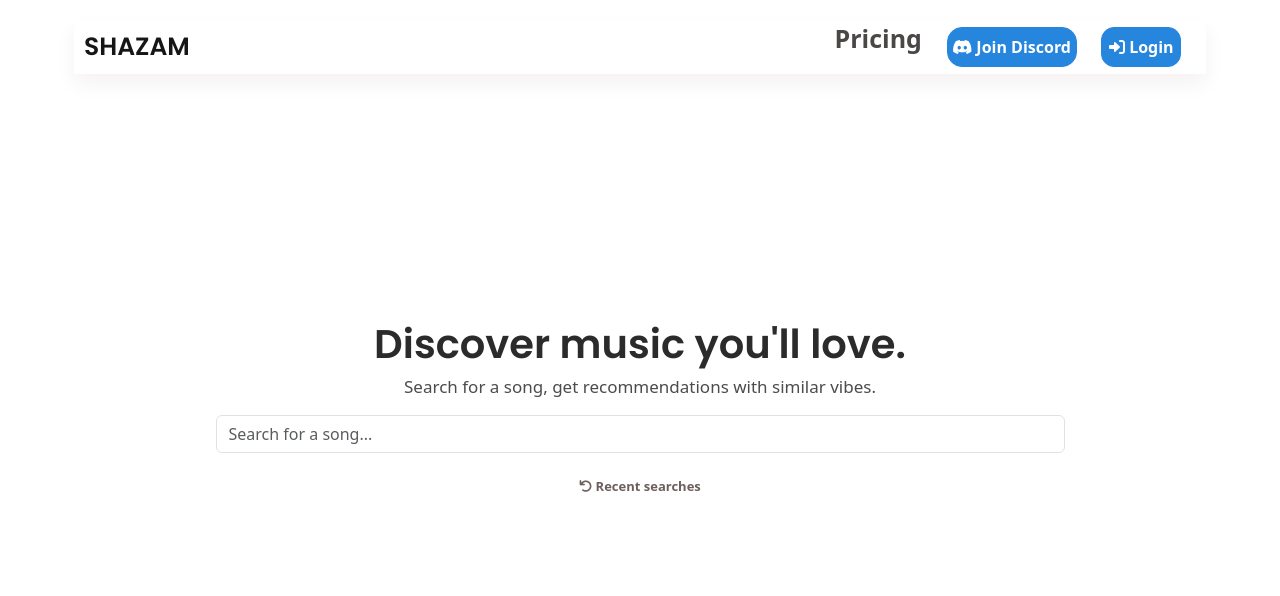
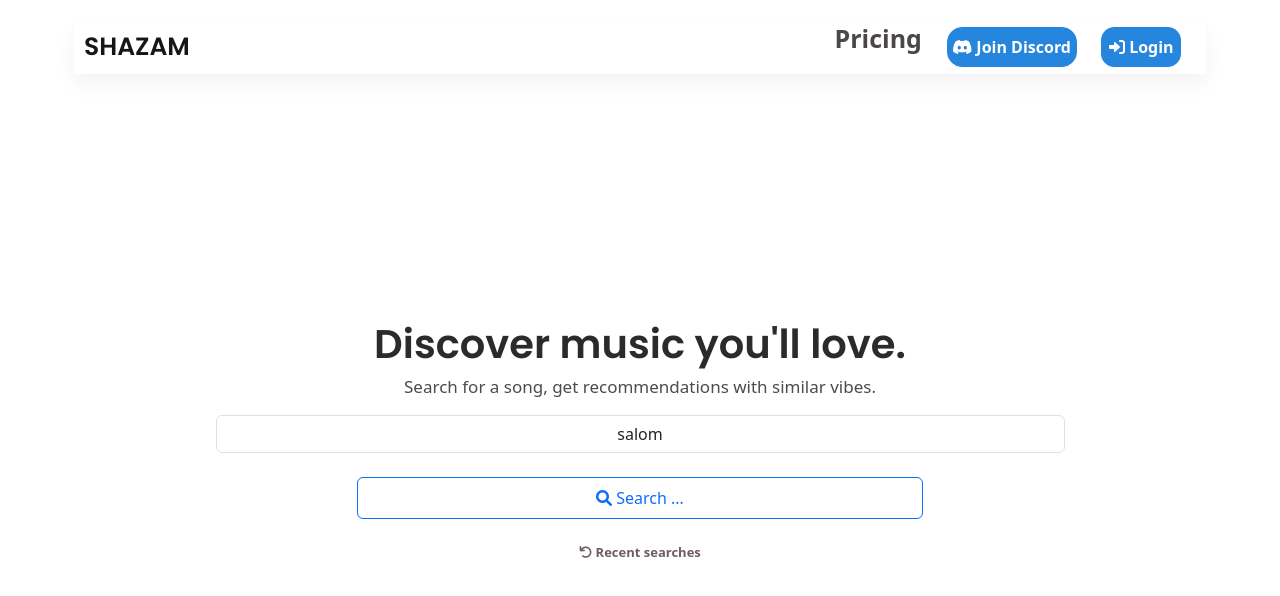
Before and after one commit to feylon/SHAZAM, a Vue app: page / in a window 1280 px wide. Shown: the top 596 px of the page. Built offline with nearby package versions, Linux system fonts and the light colour scheme.

Commit message:
Router qismi tayyor

```diff
--- a/src/Home.vue
+++ b/src/Home.vue
@@ -25,7 +25,8 @@
 
 <div class="searchsection">
 
-  <input type="text" placeholder="Search for a song..."  class="search_song form-control mt-3 w-75 m-auto mt-3">
+  <input type="text" v-model="search" placeholder="Search for a song..."  class="search_song text-center form-control mt-3 w-75 m-auto mt-3">
+  <button @click="store.songs=search;route.push('/songs')" v-if="search" class="btn btn-outline-primary w-50 p-2 mt-4 m-auto d-block"><i class="fas fa-magnifying-glass"></i> Search ...  </button>
 </div>
 
 <div class="recent_section">
@@ -36,7 +37,17 @@
     </div>
   </div>
 </template>
-<script></script>
+<script setup>
+import {ref} from 'vue';
+import {useRouter} from "vue-router";
+import {useStore} from "../Store";
+let route = useRouter();
+let store = useStore();
+
+let search = ref('salom')
+
+
+</script>
 <style lang="scss">
 @import "home.scss";
 
--- a/src/main.js
+++ b/src/main.js
@@ -2,12 +2,10 @@ import { createApp } from 'vue'
 import './style.css'
 import App from './App.vue'
 import { createPinia } from 'pinia';
-//
-
 import router from "../routers";
 const pinia = createPinia();
 const app = createApp(App);
 app.use(pinia);
 app.use(router);
-//
+
 app.mount('#app');
--- a/src/songs.vue
+++ b/src/songs.vue
@@ -1,5 +1,5 @@
 <template>
-    <div class="container1">
+    <div  class="container1">
 
         <div class="box">
            <nav class="home_nav">
@@ -80,32 +80,18 @@
            </div>
         </div>
     </div>
+    <!-- <audio controls="controls">
+  <source :src="url" type="audio/wav" />
+  Ваш браузер не поддерживает элемент <code>audio</code>.
+</audio> -->
 
 </template>
 <script setup>
 import {ref} from "vue";
-import {Howl, Howler} from 'howler';
-let url = "http://127.0.0.1:5500/2.mp3";
-// var sound = new Howl({
-//   src: ["http://127.0.0.1:5500/2.mp3"],
-//   autoplay: false,
-//   loop: true,
-//   html5:true,
-//   volume: 0.1,
-//   onend: function() {
-//     console.log('Finished!');
-//   }
-// });
+import {useStore} from "../Store";
 
-// sound.play();
-// sound.on('end', function(){
-//   console.log('Finished!');
-// });
-let audio = document.createElement("audio");
-audio.src = url;
-audio.play();
-console.log(audio)
-document.querySelector("body").append(audio)
+let store = useStore();
+console.log(store.songs)
 let music_list = ref([
     {title:"xato",artist:"dshbvd hbdce"},
     {title:"xato",artist:"dshbvd hbdce"},
```
